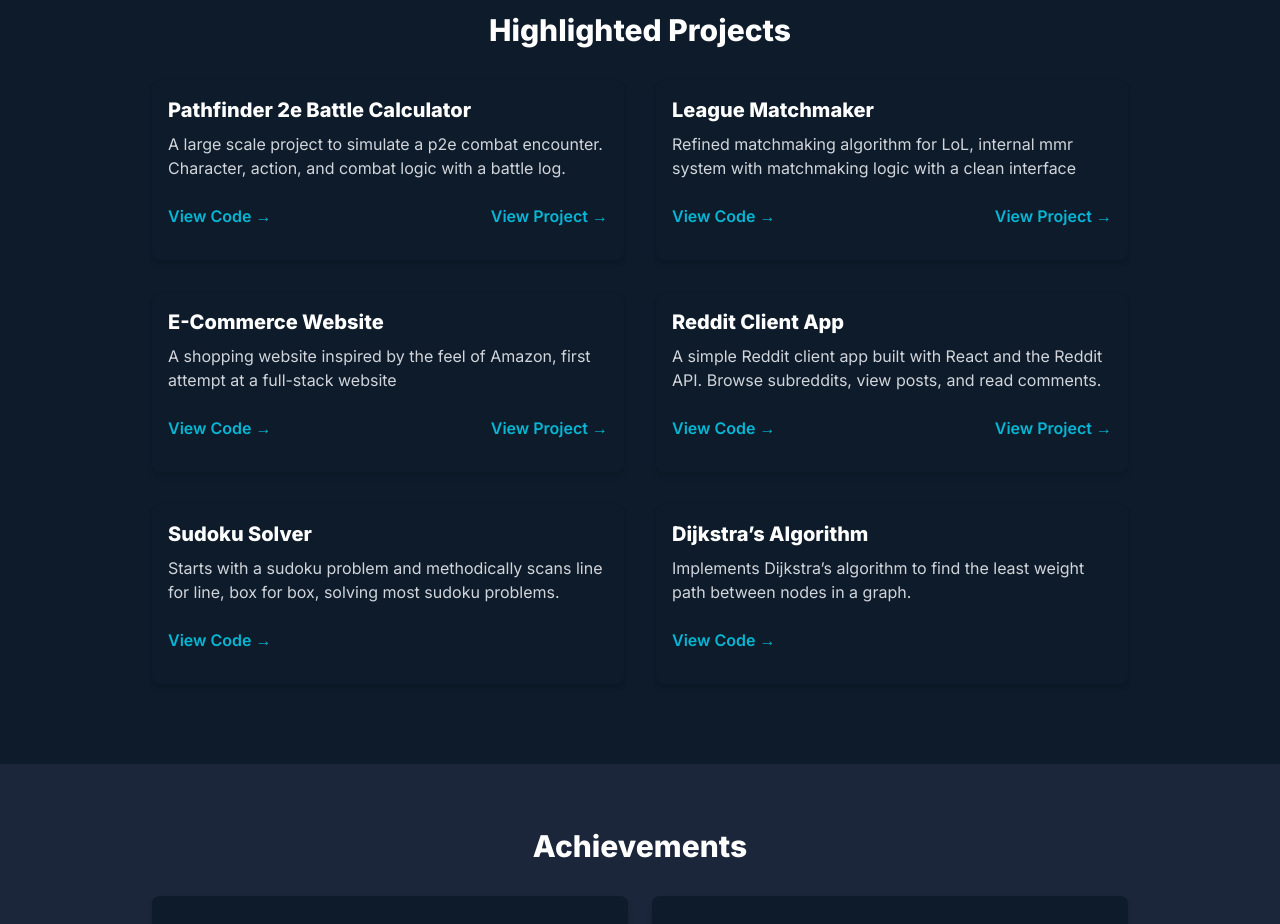
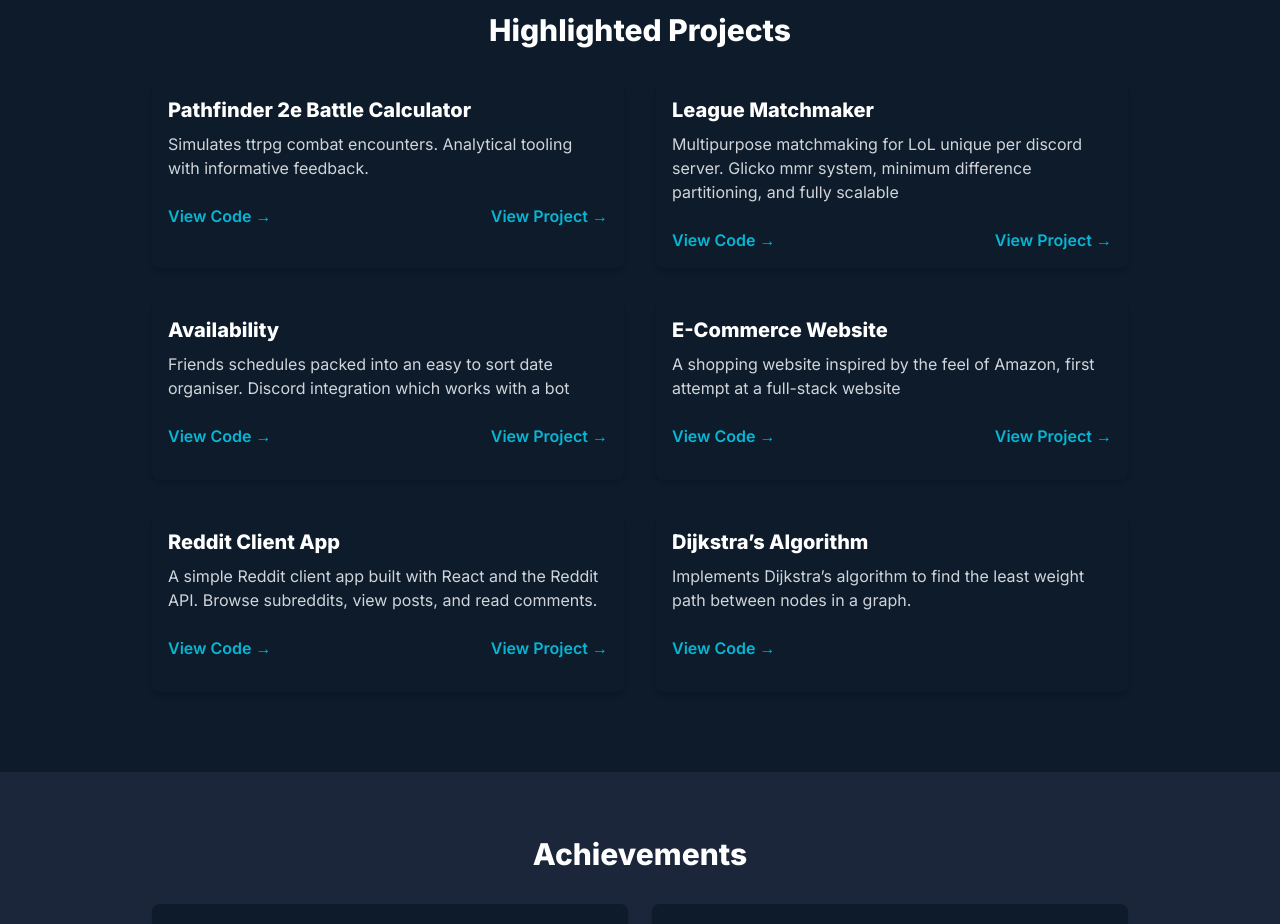
Before and after one commit to Ballchinian/portfolio, a React (Vite) app: page / in a window 1280 px wide. Shown: the part 1800-2724 px from the top of the page. Built offline with nearby package versions, Linux system fonts and the light colour scheme.

Commit message:
updated projects field

```diff
--- a/src/components/Projects.jsx
+++ b/src/components/Projects.jsx
@@ -4,16 +4,23 @@ export default function Projects() {
         {
             title: "Pathfinder 2e Battle Calculator",
             description:
-                "A large scale project to simulate a p2e combat encounter. Character, action, and combat logic with a battle log.",
+                "Simulates ttrpg combat encounters. Analytical tooling with informative feedback.",
             link: "https://pathfindercalc.netlify.app/",
             codeLink: "https://github.com/Ballchinian/pathfinderCalculator",
         },
         {
             title: "League Matchmaker",
             description:
-                "Refined matchmaking algorithm for LoL, internal mmr system with matchmaking logic with a clean interface",
+                "Multipurpose matchmaking for LoL unique per discord server. Glicko mmr system, minimum difference partitioning, and fully scalable",
             link: "https://lolmatchmaker.netlify.app",
             codeLink: "https://github.com/Ballchinian/LoLMatchMaker"
+        },
+        {
+            title: "Availability",
+            description:
+                "Friends schedules packed into an easy to sort date organiser. Discord integration which works with a bot",
+            link: "https://availabilityspreadsheet.netlify.app/",
+            codeLink: "https://github.com/Ballchinian/Availability"
         },
         {
             title: "E-Commerce Website",
@@ -28,12 +35,6 @@ export default function Projects() {
                 "A simple Reddit client app built with React and the Reddit API. Browse subreddits, view posts, and read comments.",
             link: "https://redditappfrontend.netlify.app/",
             codeLink: "https://github.com/Ballchinian/RedditApp"
-        },
-        {
-            title: "Sudoku Solver",
-            description:
-                "Starts with a sudoku problem and methodically scans line for line, box for box, solving most sudoku problems.",
-            codeLink: "https://github.com/Ballchinian/sudokuSolver"
         },
         {
             title: "Dijkstra’s Algorithm",
```
